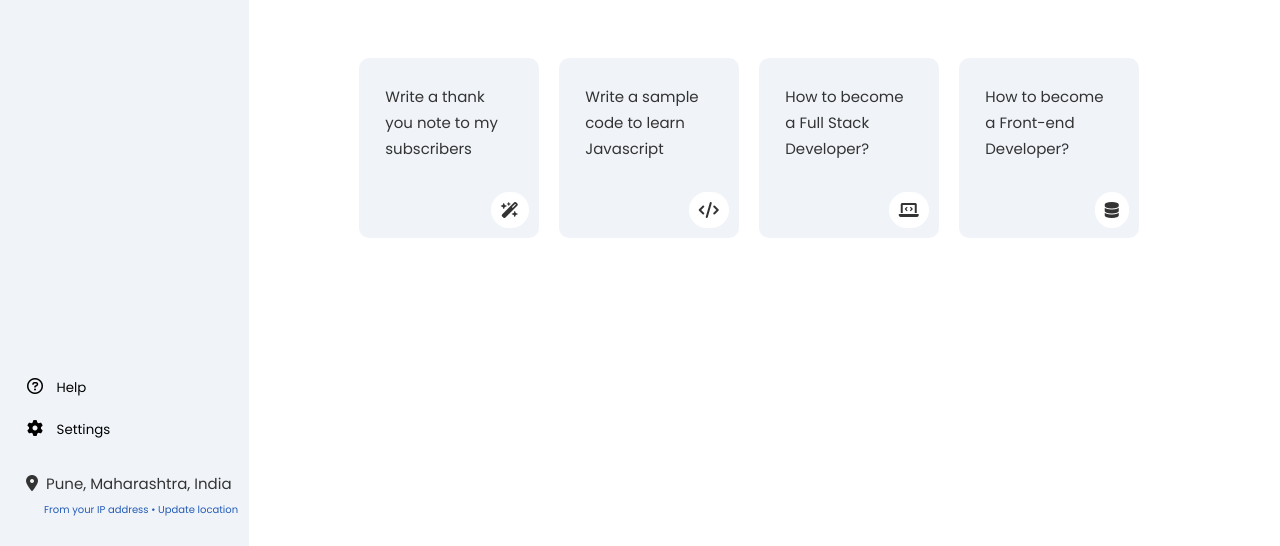
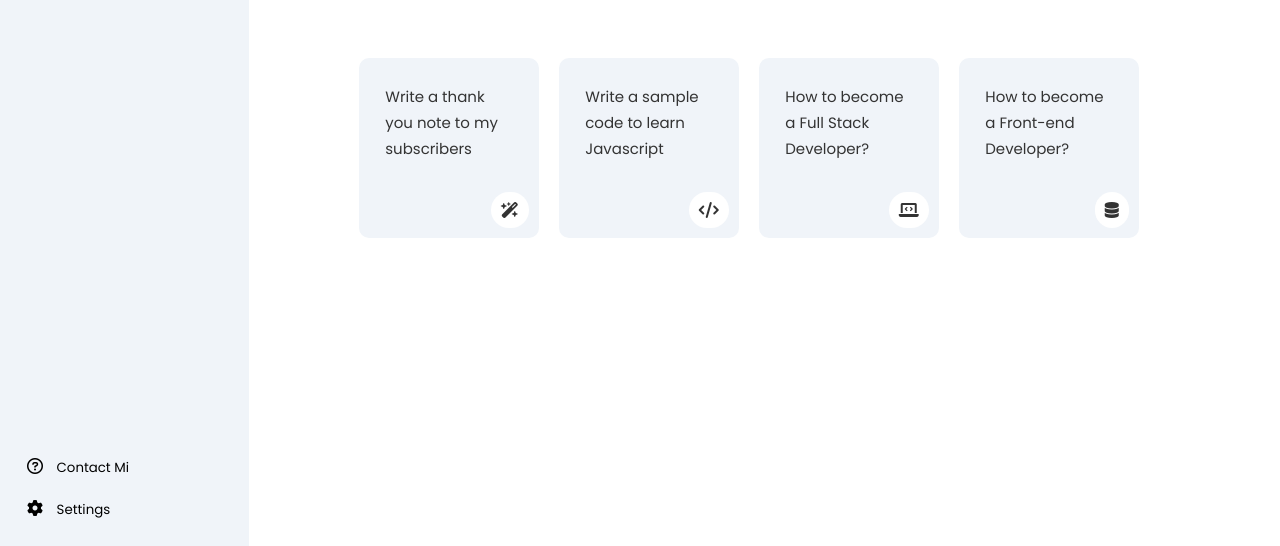
Before and after one commit to vaibhavsolankepatil/age_calculator, a plain HTML site: page index.html in a window 1280 px wide. Shown: the part 254-800 px from the top of the page. Drawn offline with Linux system fonts and the light colour scheme.

Commit message:
Update index.html

```diff
--- a/index.html
+++ b/index.html
@@ -73,18 +73,18 @@
 
                     <button class="transparentButton">
                         <i class="fa-regular fa-circle-question"></i>
-                        <span class="collapseText">Help</span>
+                        <span class="collapseText">Contact Mi</span>
                     </button>
                     <button class="transparentButton">
                         <i class="fa-solid fa-gear"></i>
                         <span class="collapseText">Settings</span>
                     </button>
 
-                    <div class="location">
-                        <p><i class="fa-solid fa-location-dot"></i><span>Pune, Maharashtra, India</span></p>
-                        <p id="para">From your IP address • Update location</p>
-                        <div class="cdk-overlay-backdrop cdk-overlay-dark-backdrop cdk-overlay-backdrop-showing"></div>
-                    </div>
+<!--                    <div class="location">-->
+<!--                        <p><i class="fa-solid fa-location-dot"></i><span>Pune, Maharashtra, India</span></p>-->
+<!--                        <p id="para">From your IP address • Update location</p>-->
+<!--                        <div class="cdk-overlay-backdrop cdk-overlay-dark-backdrop cdk-overlay-backdrop-showing"></div>-->
+<!--                    </div>-->
 
                 </div>
 
```
